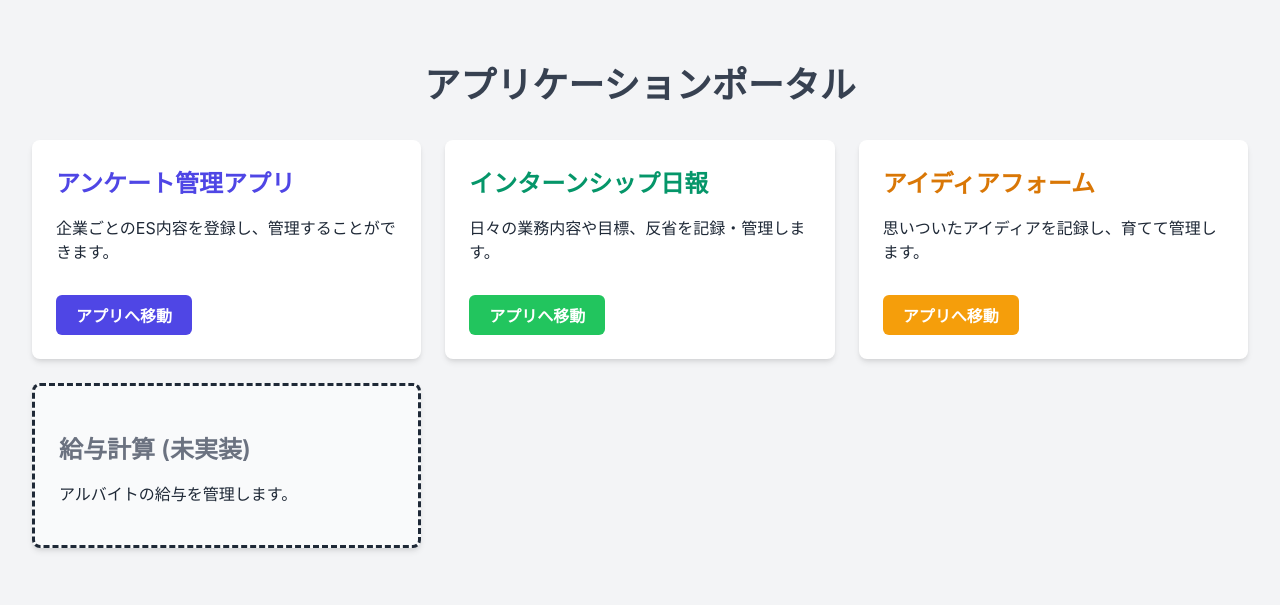
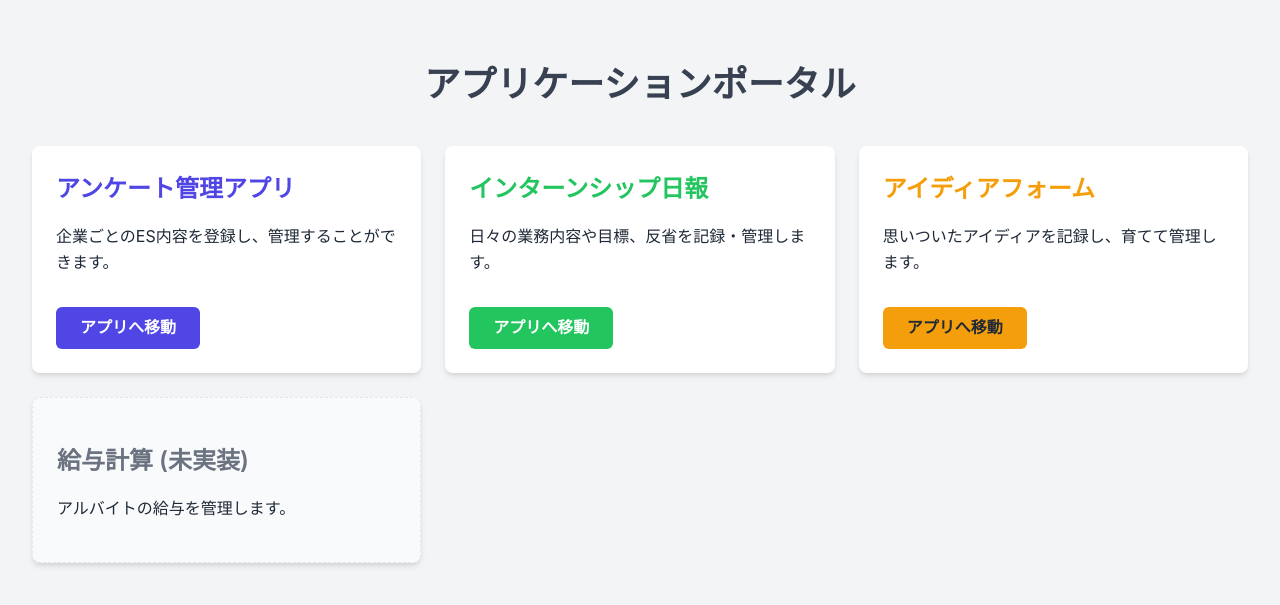
Before and after one commit to Keita062/My-App, a Flask app: page / in a window 1280 px wide. Shown: the top 605 px of the page. Run offline with Flask 2, Linux system fonts and the light colour scheme.

Commit message:
Change style(07.08)

```diff
--- a/flask_survey_app/static/style.css
+++ b/flask_survey_app/static/style.css
@@ -1,144 +1,214 @@
-/* --- 全体的なスタイル --- */
+/* ===============================================
+   変数定義 (Custom Properties)
+   =============================================== */
+:root {
+  /* --- カラーパレット --- */
+  --color-primary: #4f46e5;         /* Indigo 600 */
+  --color-primary-hover: #4338ca;   /* Indigo 700 */
+  --color-secondary: #6b7280;       /* Gray 500 */
+  --color-secondary-hover: #4b5563; /* Gray 600 */
+  --color-success: #22c55e;         /* Green 500 */
+  --color-success-hover: #16a34a;   /* Green 600 */
+  --color-danger: #ef4444;          /* Red 500 */
+  --color-danger-hover: #dc2626;    /* Red 600 */
+  --color-idea: #f59e0b;            /* Amber 500 */
+  --color-idea-hover: #d97706;      /* Amber 600 */
+
+  /* --- テキストカラー --- */
+  --color-text-base: #1f2937;       /* Gray 800 */
+  --color-text-muted: #6b7280;      /* Gray 500 */
+  --color-text-heading: #374151;    /* Gray 700 */
+  --color-text-on-primary: #ffffff; /* White */
+  --color-text-link: var(--color-primary);
+  --color-text-link-hover: var(--color-primary-hover);
+
+  /* --- 背景・サーフェスカラー --- */
+  --color-bg-body: #f3f4f6;         /* Gray 100 */
+  --color-bg-surface: #ffffff;      /* White */
+  --color-bg-muted: #f9fafb;        /* Gray 50 */
+
+  /* --- ボーダー・区切り線 --- */
+  --color-border: #e5e7eb;          /* Gray 200 */
+  --color-border-focus: var(--color-primary);
+
+  /* --- タイポグラフィ --- */
+  --font-family-sans: -apple-system, BlinkMacSystemFont, "Segoe UI", Roboto, "Helvetica Neue", Arial, sans-serif;
+  --font-size-h1: 2.25rem;
+  --font-size-h2: 1.5rem;
+  --font-size-base: 1rem;
+  --font-size-sm: 0.875rem;
+  --font-weight-normal: 400;
+  --font-weight-medium: 500;
+  --font-weight-semibold: 600;
+  --font-weight-bold: 700;
+  --line-height-base: 1.6;
+
+  /* --- レイアウト・スペーシング --- */
+  --spacing-1: 0.25rem;
+  --spacing-2: 0.5rem;
+  --spacing-3: 0.75rem;
+  --spacing-4: 1rem;
+  --spacing-6: 1.5rem;
+  --spacing-8: 2rem;
+  --container-width: 1280px;
+
+  /* --- その他 --- */
+  --border-radius-sm: 0.375rem;
+  --border-radius-base: 0.5rem;
+  --shadow-base: 0 4px 6px -1px rgba(0, 0, 0, 0.1), 0 2px 4px -1px rgba(0, 0, 0, 0.06);
+  --shadow-hover: 0 10px 15px -3px rgba(0, 0, 0, 0.1), 0 4px 6px -2px rgba(0, 0, 0, 0.05);
+  --transition-base: all 0.2s ease-in-out;
+}
+
+/* ===============================================
+   基本スタイル & リセット
+   =============================================== */
 body {
-    font-family: -apple-system, BlinkMacSystemFont, "Segoe UI", Roboto, "Helvetica Neue", Arial, sans-serif;
-    background-color: #f3f4f6;
-    color: #1f2937;
   margin: 0;
-    padding: 0;
+  font-family: var(--font-family-sans);
+  background-color: var(--color-bg-body);
+  color: var(--color-text-base);
+  line-height: var(--line-height-base);
 }
 
 .container {
-    max-width: 1280px;
+  max-width: var(--container-width);
   margin: 0 auto;
-    padding: 2rem;
+  padding: var(--spacing-8);
 }
 
 h1 {
-    font-size: 2.25rem;
-    font-weight: bold;
-    margin-bottom: 2rem;
+  font-size: var(--font-size-h1);
+  font-weight: var(--font-weight-bold);
+  margin-bottom: var(--spacing-8);
   text-align: center;
-    color: #374151;
+  color: var(--color-text-heading);
 }
 
 h2 {
-    font-size: 1.5rem;
-    font-weight: 600;
-    margin-bottom: 0.75rem;
+  font-size: var(--font-size-h2);
+  font-weight: var(--font-weight-semibold);
+  margin-bottom: var(--spacing-3);
 }
 
 hr {
-    border-top: 1px solid #e5e7eb;
-    margin: 1.5rem 0;
+  border: 0;
+  border-top: 1px solid var(--color-border);
+  margin: var(--spacing-6) 0;
 }
 
-/* --- カードスタイル --- */
+/* ===============================================
+   共通コンポーネント
+   =============================================== */
 .card {
-    background-color: #ffffff;
-    padding: 1.5rem;
-    border-radius: 0.5rem;
-    box-shadow: 0 4px 6px -1px rgba(0, 0, 0, 0.1), 0 2px 4px -1px rgba(0, 0, 0, 0.06);
+  background-color: var(--color-bg-surface);
+  padding: var(--spacing-6);
+  border-radius: var(--border-radius-base);
+  box-shadow: var(--shadow-base);
 }
 
 .card-hover:hover {
-    box-shadow: 0 10px 15px -3px rgba(0, 0, 0, 0.1), 0 4px 6px -2px rgba(0, 0, 0, 0.05);
-    transition: box-shadow 0.2s ease-in-out;
+  box-shadow: var(--shadow-hover);
+  transition: var(--transition-base);
 }
 
-/* --- ボタン --- */
 .btn {
   display: inline-block;
-    padding: 0.5rem 1.25rem;
-    font-weight: 600;
-    color: white;
-    border-radius: 0.375rem;
+  padding: var(--spacing-2) var(--spacing-6);
+  font-weight: var(--font-weight-semibold);
+  color: var(--color-text-on-primary);
+  border-radius: var(--border-radius-sm);
   text-decoration: none;
   text-align: center;
   border: none;
   cursor: pointer;
-    transition: background-color 0.2s;
+  transition: var(--transition-base);
 }
 
-.btn-primary { background-color: #4f46e5; }
-.btn-primary:hover { background-color: #4338ca; }
+.btn-primary { background-color: var(--color-primary); }
+.btn-primary:hover { background-color: var(--color-primary-hover); }
 
-.btn-secondary { background-color: #6b7280; }
-.btn-secondary:hover { background-color: #4b5563; }
+.btn-secondary { background-color: var(--color-secondary); }
+.btn-secondary:hover { background-color: var(--color-secondary-hover); }
 
-.btn-danger { background-color: #ef4444; }
-.btn-danger:hover { background-color: #dc2626; }
+.btn-danger { background-color: var(--color-danger); }
+.btn-danger:hover { background-color: var(--color-danger-hover); }
 
-.btn-success { background-color: #22c55e; }
-.btn-success:hover { background-color: #16a34a; }
+.btn-success { background-color: var(--color-success); }
+.btn-success:hover { background-color: var(--color-success-hover); }
 
-.btn-idea { background-color: #f59e0b; }
-.btn-idea:hover { background-color: #d97706; }
+.btn-idea { background-color: var(--color-idea); color: var(--color-text-base); }
+.btn-idea:hover { background-color: var(--color-idea-hover); }
 
-.btn-sm { padding: 0.25rem 0.75rem; font-size: 0.875rem; }
+.btn-sm { padding: var(--spacing-1) var(--spacing-3); font-size: var(--font-size-sm); }
 
-/* --- フォーム関連 --- */
 .form-container { max-width: 48rem; }
-.form-grid { display: grid; grid-template-columns: 1fr; gap: 1.5rem; }
+.form-grid { display: grid; grid-template-columns: 1fr; gap: var(--spacing-6); }
 @media (min-width: 768px) { .form-grid { grid-template-columns: repeat(2, 1fr); } }
 
-.form-group label { display: block; font-size: 0.875rem; font-weight: 500; color: #374151; margin-bottom: 0.25rem; }
-.form-group input, .form-group textarea, .form-group select { width: 100%; padding: 0.5rem 0.75rem; border: 1px solid #d1d5db; border-radius: 0.375rem; box-shadow: 0 1px 2px 0 rgba(0, 0, 0, 0.05); box-sizing: border-box; }
-.form-group input:focus, .form-group textarea:focus, .form-group select:focus { outline: none; border-color: #4f46e5; box-shadow: 0 0 0 1px #4f46e5; }
+.form-group label { display: block; font-size: var(--font-size-sm); font-weight: var(--font-weight-medium); color: var(--color-text-heading); margin-bottom: var(--spacing-1); }
+.form-group input, .form-group textarea, .form-group select { width: 100%; padding: var(--spacing-2) var(--spacing-3); border: 1px solid var(--color-border); border-radius: var(--border-radius-sm); box-shadow: 0 1px 2px 0 rgba(0, 0, 0, 0.05); box-sizing: border-box; }
+.form-group input:focus, .form-group textarea:focus, .form-group select:focus { outline: none; border-color: var(--color-border-focus); box-shadow: 0 0 0 1px var(--color-border-focus); }
 
-.form-actions { display: flex; justify-content: flex-end; gap: 0.5rem; }
+.form-actions { display: flex; justify-content: flex-end; gap: var(--spacing-2); }
 
-/* --- 共通レイアウトヘルパー --- */
-.page-header { display: flex; justify-content: space-between; align-items: center; margin-bottom: 1rem; }
+/* ===============================================
+   共通レイアウトヘルパー
+   =============================================== */
+.page-header { display: flex; justify-content: space-between; align-items: center; margin-bottom: var(--spacing-4); }
 .page-header h1 { margin-bottom: 0; font-size: 1.875rem; text-align: left; }
-.page-actions { display: flex; justify-content: center; align-items: center; gap: 1rem; margin-top: 1.5rem; }
+.page-actions { display: flex; justify-content: center; align-items: center; gap: var(--spacing-4); margin-top: var(--spacing-6); }
 .text-center { text-align: center; }
-.mb-2 { margin-bottom: 2rem; }
-.link { color: #4f46e5; font-weight: 500; text-decoration: none; }
-.link:hover { color: #3730a3; }
+.mb-2 { margin-bottom: var(--spacing-8); }
+.link { color: var(--color-text-link); font-weight: var(--font-weight-medium); text-decoration: none; }
+.link:hover { color: var(--color-text-link-hover); }
 
+/* ===============================================
+   ページ別スタイル
+   =============================================== */
 /* --- ポータルページ --- */
-.portal-grid { display: grid; grid-template-columns: repeat(auto-fit, minmax(300px, 1fr)); gap: 1.5rem; }
+.portal-grid { display: grid; grid-template-columns: repeat(auto-fit, minmax(300px, 1fr)); gap: var(--spacing-6); }
 .portal-card h2 { margin-top: 0; }
-.portal-card .btn { margin-top: 1rem; }
-.portal-card h2.color-survey { color: #4f46e5; }
-.portal-card h2.color-report { color: #059669; }
-.portal-card h2.color-idea { color: #d97706; }
-.portal-card-unimplemented { background-color: #f9fafb; border-style: dashed; }
-.portal-card-unimplemented h2 { color: #6b7280; }
+.portal-card .btn { margin-top: var(--spacing-4); }
+.portal-card h2.color-survey { color: var(--color-primary); }
+.portal-card h2.color-report { color: var(--color-success); }
+.portal-card h2.color-idea { color: var(--color-idea); }
+.portal-card-unimplemented { background-color: var(--color-bg-muted); border: 1px dashed var(--color-border); }
+.portal-card-unimplemented h2 { color: var(--color-text-muted); }
 
 /* --- 一覧ページ --- */
 .list-container { max-width: 56rem; }
-.survey-list { list-style: none; padding: 0; border-radius: 0.5rem; background-color: white; box-shadow: 0 4px 6px -1px rgba(0, 0, 0, 0.1), 0 2px 4px -1px rgba(0, 0, 0, 0.06); overflow: hidden; }
-.survey-list li { padding: 1rem; border-bottom: 1px solid #e5e7eb; transition: background-color 0.2s; }
+.survey-list { list-style: none; padding: 0; border-radius: var(--border-radius-base); background-color: var(--color-bg-surface); box-shadow: var(--shadow-base); overflow: hidden; }
+.survey-list li { padding: var(--spacing-4); border-bottom: 1px solid var(--color-border); transition: var(--transition-base); }
 .survey-list li:last-child { border-bottom: none; }
-.survey-list li:hover { background-color: #f9fafb; }
-.list-item-content { display: flex; align-items: center; justify-content: space-between; gap: 0.5rem; }
+.survey-list li:hover { background-color: var(--color-bg-muted); }
+.list-item-content { display: flex; align-items: center; justify-content: space-between; gap: var(--spacing-2); }
 .list-item-content a { text-decoration: none; flex-grow: 1; }
-.list-item-content .company-name { font-size: 1.125rem; font-weight: 600; color: #4f46e5; }
-.list-item-content .details { font-size: 0.875rem; color: #6b7280; }
-.list-item-actions { display: flex; align-items: center; gap: 0.5rem; }
+.list-item-content .company-name { font-size: 1.125rem; font-weight: var(--font-weight-semibold); color: var(--color-primary); }
+.list-item-content .details { font-size: var(--font-size-sm); color: var(--color-text-muted); }
+.list-item-actions { display: flex; align-items: center; gap: var(--spacing-2); }
 
 /* --- 詳細ページ --- */
 .detail-container { max-width: 56rem; }
 .detail-header-main { display: flex; justify-content: space-between; align-items: flex-start; }
-.detail-header-main h1 { text-align: left; margin-bottom: 0.5rem; }
-.detail-header-main .link { white-space: nowrap; margin-left: 1rem; }
-.qa-block { margin-top: 1rem; }
+.detail-header-main h1 { text-align: left; margin-bottom: var(--spacing-2); }
+.detail-header-main .link { white-space: nowrap; margin-left: var(--spacing-4); }
+.qa-block { margin-top: var(--spacing-4); }
 
 /* --- 日報アプリ --- */
-.status-complete { color: green; font-weight: bold; }
-.status-inprogress { color: orange; font-weight: bold; }
-.report-pre { white-space: pre-wrap; font-family: inherit; font-size: 1rem; }
+.status-complete { color: var(--color-success); font-weight: var(--font-weight-bold); }
+.status-inprogress { color: var(--color-idea); font-weight: var(--font-weight-bold); }
+.report-pre { white-space: pre-wrap; font-family: inherit; font-size: var(--font-size-base); }
 
 /* --- アイディアアプリ --- */
 .idea-container { max-width: 1024px; }
-.idea-grid { display: grid; grid-template-columns: repeat(auto-fill, minmax(300px, 1fr)); gap: 1rem; }
-.idea-card h2 { font-size: 1.25rem; margin-top: 0; margin-bottom: 0.5rem; }
-.idea-card .priority { font-weight: bold; }
-.priority-high { color: red; }
-.priority-medium { color: orange; }
-.priority-low { color: green; }
-.idea-card .details-meta { font-size: 0.875rem; color: #6b7280; margin-top: 0; }
-.idea-card .details-text { white-space: pre-wrap; background-color: #f9fafb; padding: 0.5rem; border-radius: 0.25rem; }
-.filter-bar { display: flex; gap: 1rem; align-items: flex-end; }
+.idea-grid { display: grid; grid-template-columns: repeat(auto-fill, minmax(300px, 1fr)); gap: var(--spacing-4); }
+.idea-card h2 { font-size: 1.25rem; margin-top: 0; margin-bottom: var(--spacing-2); }
+.idea-card .priority { font-weight: var(--font-weight-bold); }
+.priority-high { color: var(--color-danger); }
+.priority-medium { color: var(--color-idea); }
+.priority-low { color: var(--color-success); }
+.idea-card .details-meta { font-size: var(--font-size-sm); color: var(--color-text-muted); margin-top: 0; }
+.idea-card .details-text { white-space: pre-wrap; background-color: var(--color-bg-muted); padding: var(--spacing-2); border-radius: var(--spacing-1); }
+.filter-bar { display: flex; gap: var(--spacing-4); align-items: flex-end; }
 .filter-bar .form-group { flex-grow: 1; }
```
Lines whose indentation alone changed are shown as unchanged.
